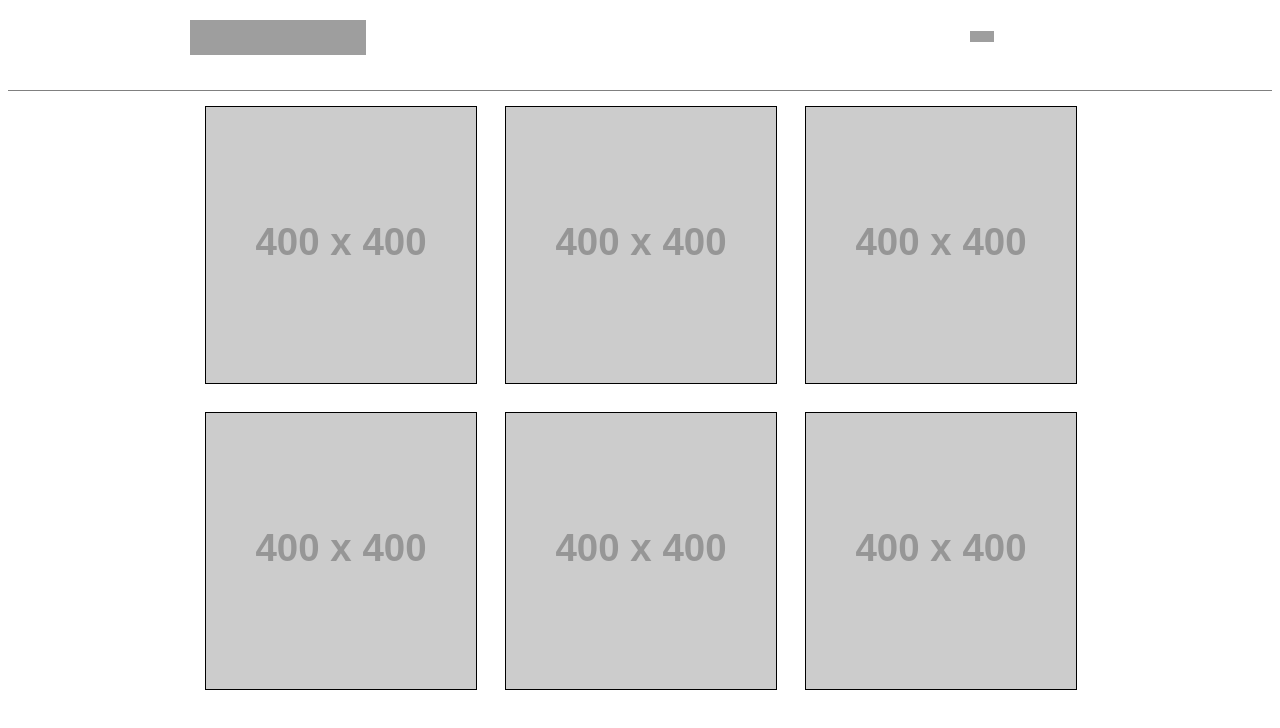
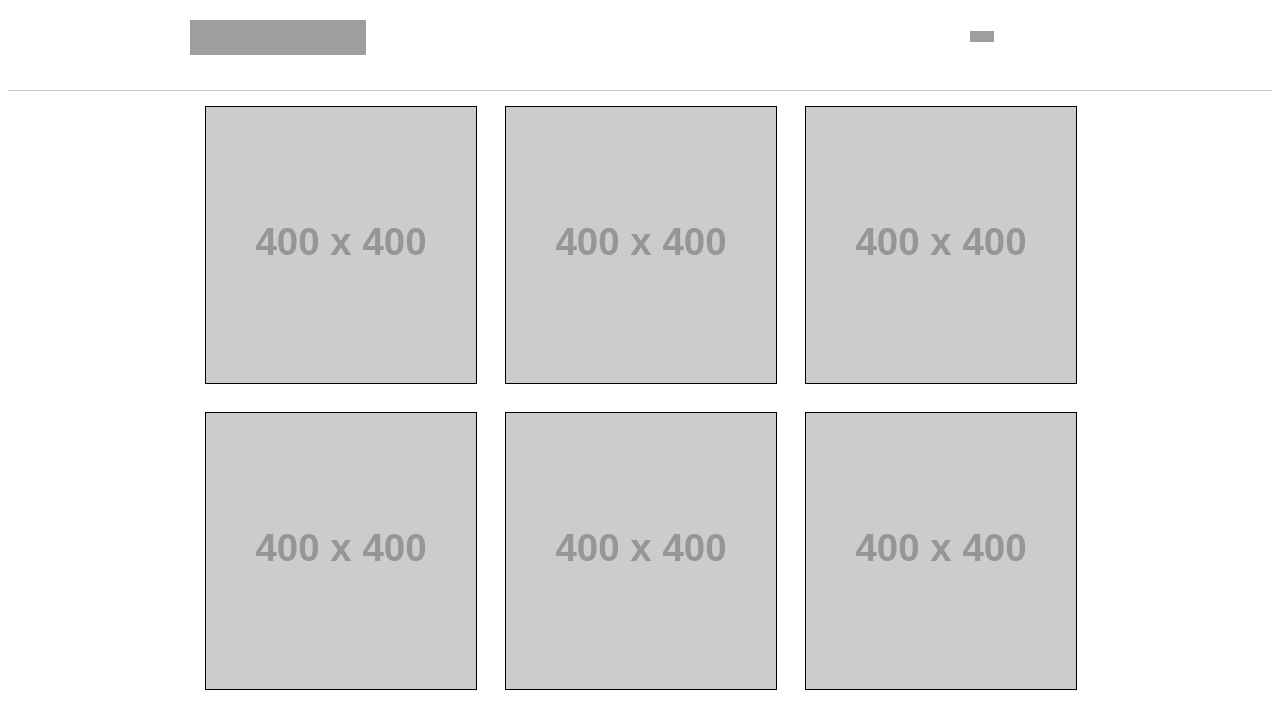
Before and after one commit to adilnaut/adilnaut.github.com, a plain HTML site: page index.html in a window 1280 px wide. Drawn offline with Linux system fonts and the light colour scheme; grey boxes are pictures that could not be loaded; placeholder pictures from the web are drawn by us.

Commit message:
changed line color

```diff
--- a/style.css
+++ b/style.css
@@ -3,7 +3,7 @@
   margin: 0 auto;
 }
 header {
-  border-bottom: 1px solid grey;
+  border-bottom: 1px solid rgb(200,200,200);
   height: 70px;
 }
 
```
